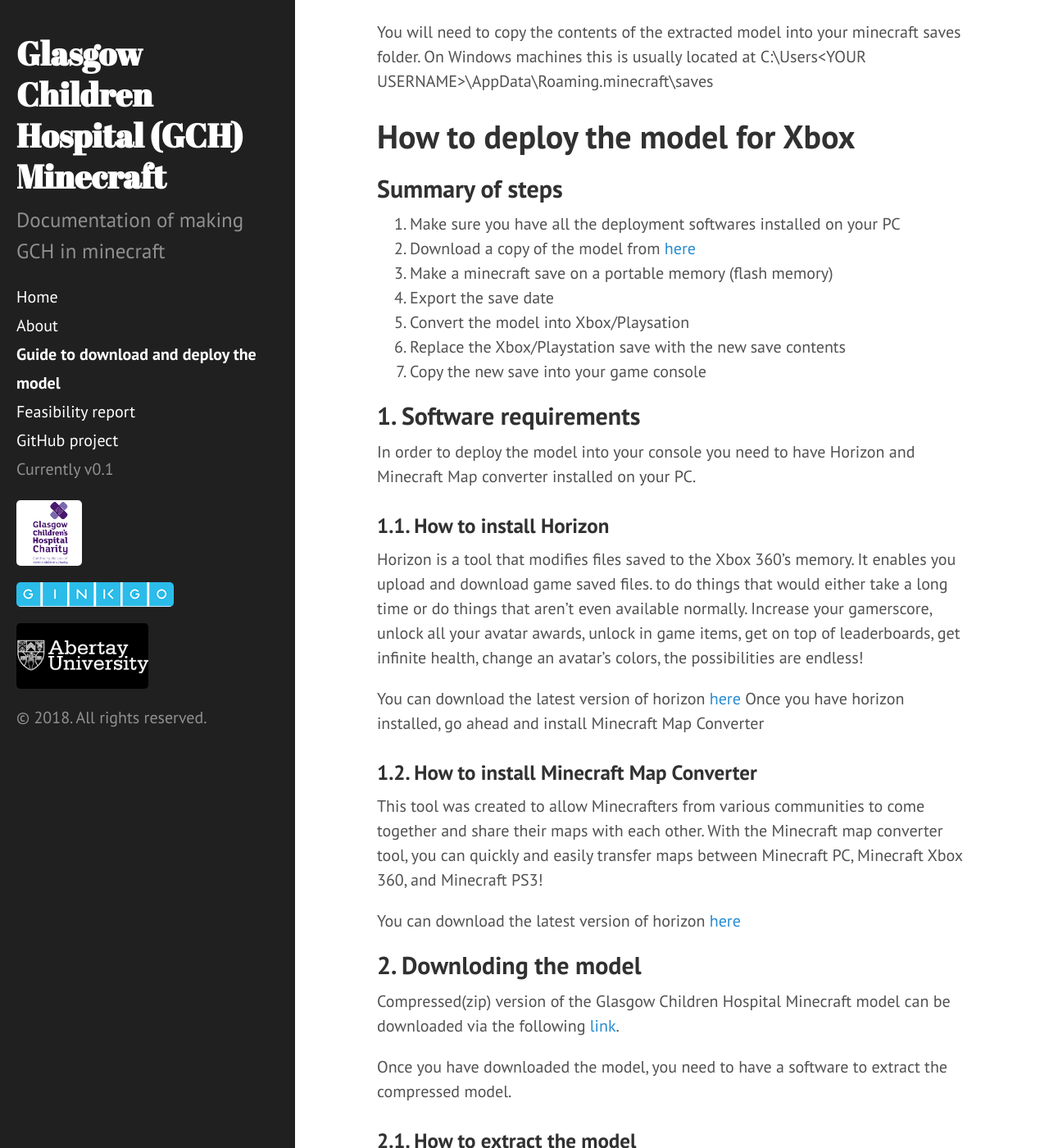
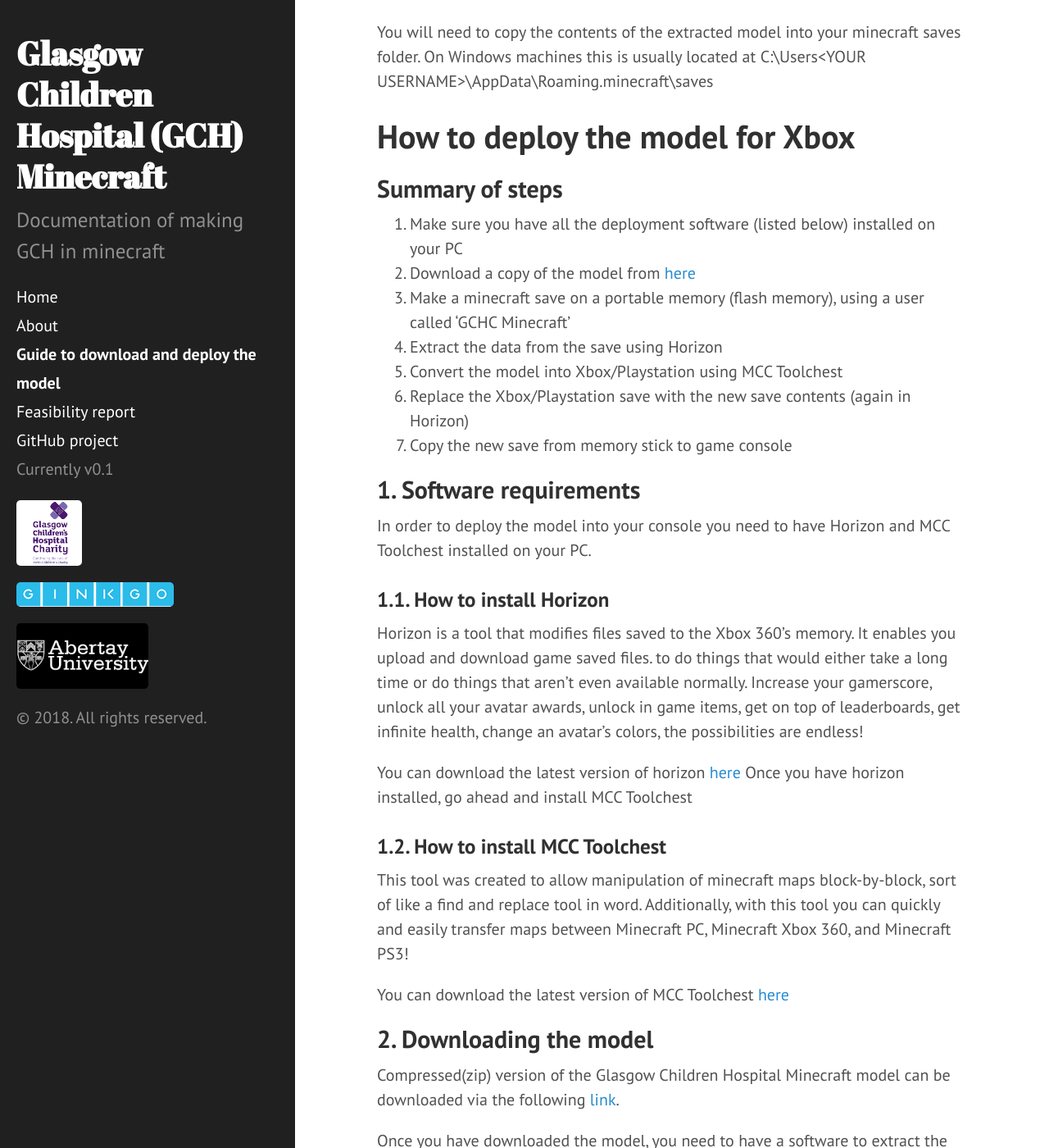
Before and after one commit to Mehrpouya/gch_minecraft, a Jekyll site: the page built from download.md, in a window 1280 px wide and 1400 px high, scrolled down 693 px. Shown: the whole window at 82% size. Built offline with Jekyll 4.4.1, drawn with Linux system fonts in a browser that asks for light colours; Markdown is read by kramdown in place of the engine named in the settings; some of the changed text lies outside the part shown.

Commit message:
Update documentation to reflect change from converter to MCC Toolchest

```diff
--- a/download.md
+++ b/download.md
@@ -9,63 +9,69 @@
 The process can be broken down to the following. further within this document each process will be explained further.
 
 # How to copy the model on PC
+
 In order to access the Hospital model in minecraft on your PC, you need to follow step **1** and **2** from the Xbox deployment instructions below.
 
 You will need to copy the contents of the extracted model into your minecraft saves folder. On Windows machines this is usually located at
 C:\Users\<YOUR USERNAME>\AppData\Roaming\.minecraft\saves
 
-
 # How to deploy the model for Xbox
 
 ## Summary of steps
 
-1. Make sure you have all the deployment softwares installed on your PC
+1. Make sure you have all the deployment software (listed below) installed on your PC
 2. Download a copy of the model from [here](https://github.com/Mehrpouya/gch_minecraft/raw/master/RHC_Final.zip)
-3. Make a minecraft save on a portable memory (flash memory)
-4. Export the save date
-5. Convert the model into Xbox/Playsation
-6. Replace the Xbox/Playstation save with the new save contents
-7. Copy the new save into your game console
-
+3. Make a minecraft save on a portable memory (flash memory), using a user called 'GCHC Minecraft'
+4. Extract the data from the save using Horizon
+5. Convert the model into Xbox/Playstation using MCC Toolchest
+6. Replace the Xbox/Playstation save with the new save contents (again in Horizon)
+7. Copy the new save from memory stick to game console
 
 ## 1. Software requirements
-In order to deploy the model into your console you need to have Horizon and Minecraft Map converter installed on your PC.
+
+In order to deploy the model into your console you need to have Horizon and MCC Toolchest installed on your PC.
+
 ### 1.1. How to install Horizon
 
 Horizon is a tool that modifies files saved to the Xbox 360's memory. It enables you upload and download game saved files. to do things that would either take a long time or do things that aren't even available normally. Increase your gamerscore, unlock all your avatar awards, unlock in game items, get on top of leaderboards, get infinite health, change an avatar's colors, the possibilities are endless!
 
-You can download the latest version of horizon [here](https://horizon.soft32.com/)
-Once you have horizon installed, go ahead and install Minecraft Map Converter
+You can download the latest version of horizon [here](https://www.wemod.com/horizon)
+Once you have horizon installed, go ahead and install MCC Toolchest
 
-### 1.2. How to install Minecraft Map Converter
-This tool was created to allow Minecrafters from various communities to come together and share their maps with each other. With the Minecraft map converter tool, you can  quickly and easily transfer maps between Minecraft PC, Minecraft Xbox 360, and Minecraft PS3!
+### 1.2. How to install MCC Toolchest
 
-You can download the latest version of horizon [here](http://minecraftmapconverter.com/)
+This tool was created to allow manipulation of minecraft maps block-by-block, sort of like a find and replace tool in word. Additionally, with this tool you can quickly and easily transfer maps between Minecraft PC, Minecraft Xbox 360, and Minecraft PS3!
 
+You can download the latest version of MCC Toolchest [here](https://mcctoolchest.weebly.com/download.html)
 
-## 2. Downloding the model
+## 2. Downloading the model
+
 Compressed(zip) version of the Glasgow Children Hospital Minecraft model can be downloaded via the following [link](https://github.com/Mehrpouya/gch_minecraft/raw/master/RHC_Final.zip).
 
 Once you have downloaded the model, you need to have a software to extract the compressed model.
 
 ### 2.1. How to extract the model
+
 Use a decompression software to extract the model files from the downloaded file.
 
-This can be done by using [7-zip](http://www.7-zip.org/download.html) or [winzip](http://www.winzip.com/win/en/downwz.html)
+This can be done by using [7-zip](http://www.7-zip.org/download.html) or [winzip](http://www.winzip.com/win/en/downwz.html). Modern versions of Windows (8+) can do this without a special program.
 
 Make sure you extract the files into the minecraft save folder on your PC.
 
 ## 3. How to make a save on a portable memory (memory stick)
-In order to copy the model into Xbox, you need to make a sample save from inside the game by the console you are planning to deploy the model to.
-This can be done in two ways:
 
-**3.1. **Goto games and apps, then find minecraft. The save files are there. You can go down the list 1 by 1 and click on a save file, select copy and then after window pops up, select the flash drive you are trying to save to.
+** Before this step, please connect the console to the internet and make sure it has the latest possible version of Minecraft. You will know this is the case if you open the game while online and it does not prompt you to update **
+
+In order to copy the model into Xbox, you need to make a sample save from inside the game by the console you are planning to deploy the model to. This can be done in two ways:
+
+**3.1. **Go to games and apps, then find minecraft. The save files are there. You can go down the list 1 by 1 and click on a save file, select copy and then after window pops up, select the flash drive you are trying to save to.
 
 And that is all. If you want to do the reverse then goto the flash drive first then games and apps, find minecraft, and the save files should be there.
 
 To save within the game directly to that drive (not advisable) you would have to select flash drive from minecraft boot up. This only works for new game
 
 ## 4. Export the saved data
+
 Make sure you have plugged the flash memory that you have the minecraft save onto your PC.
 In order to export the save data, we need to use horizon. Go ahead and open horizon on your PC.
 
@@ -75,34 +81,38 @@
 
 1. Click on device explorer on the right hand side of the screen.
 2. Go to the USB that you've just made a fresh save on.
-3. Go to minecraft folder
+3. Go to minecraft folder [(img)](public\res\horizon-sidebar.png)
 4. Drag and drop the minecraft save into the middle of this screen.
-5. Go to content tab on the new screen that you just opened in Horizon
-6. Right click on the SaveGame.sav and hit Extract. Save the file to a location on your computer where you can easily find it again.
+5. Go to content tab on the new screen that you just opened in Horizon [(img)](public\res\horizon-savegame.png)
+6. Right click on the savegame.dat and hit Extract. Save the file to a location on your computer where you can easily find it again.
 
 Great now you have the save file ready to modify and and replace it with the hospital model.
 
 ## 5. Convert the model for Xbox/Playsation
-In order to convert the model for Xbox/Playstation we will use the Minecraft Map Convertor that you have installed in step 1 of this tutorial.
-Go ahead and open the **Minecraft Map Converter**
 
-You are going to convert from PC to Xbox so first click on PC
+In order to convert the model for Xbox/Playstation we will use the MCC Toolchest that you have installed in step 1 of this tutorial.
+Go ahead and open the **MCC Toolchest**
 
-![open Horizon](public/res/mapconvert1.png)
+Do File > Open from the top menu, or click the folder icon just beneath, and open the savegame.dat file you just extracted.
 
-Next click on Xbox as we are converting the model for Xbox
+![mcc open](public\res\mcc-open.png)
 
-![open Horizon](public/res/mapconvert2.png)
+Next click Tools > Convert > From PC, to change our existing PC save into a console one
 
-The program will now ask you to tell it where to save the new model. point this to the save file you made in previous step.
+![mcc-convert](public\res\mcc-convert.png)
 
-![open Horizon](public/res/mapconvert3.png)
+We will be given a number of options. I've had success with the following, although all are not necessary I'm sure... Note that I've located the **MC PC world folder** and the save game within it.
 
-Click open, it will take a file and finally end with a success message.
+![mcc-options](public\res\mcc-options.png)
+
+Click convert, it will take a while loading and finally end with a success message.
+
+![mcc-done](public\res\mcc-done.png)
 
 **You are almost there!**
 
 ## 6. Replace the Xbox/Playstation save with the new save contents
+
 Now you need to replace the save file in your flash memory.
 
 For this step you will need horizon again.
@@ -114,16 +124,17 @@
 4. Drag and drop the minecraft save into the middle of this screen.
 5. Go to content tab on the new screen that you just opened in Horizon
 
-This time instead of clicking on export, rifht click on the save and click on replace.
-point it to the location you've just saved the savegame.dat with map coverter.
-Once it gives you the success message. you need to hash and sign it.
+This time instead of clicking on export, right click on the save and click on replace [(img)](public\res\horizon-replace-save.png). Point it to the location you've just saved the savegame.dat with map coverter.
+Once it gives you the success message. you need to hash and sign it. [(img)](public\res\horizon-sign.png)
 
 ## 7. Copy the new save into your game console
 
-now unplug your flash memory from your PC and plug it into your Xbox
+Now unplug your flash memory from your PC (you will have to close Horizon or Windows will complain that the memory stick is being used) and plug it into your Xbox
+
 You now have the model ready for your console.
 All you need to do is to copy the model into your Xbox.
 This can be done by:
+
 - going into your console setting
 - finding the flash memory and minecraft save.
 - move it into your local minecraft saves and you'er done!
```
Also changed, not shown: public/res/horizon-replace-save.png (added), public/res/horizon-savegame.png (added), public/res/horizon-sidebar.png (added), public/res/horizon-sign.png (added), public/res/mcc-convert.png (added), public/res/mcc-done.png (added), public/res/mcc-open.png (added), public/res/mcc-options.png (added).
